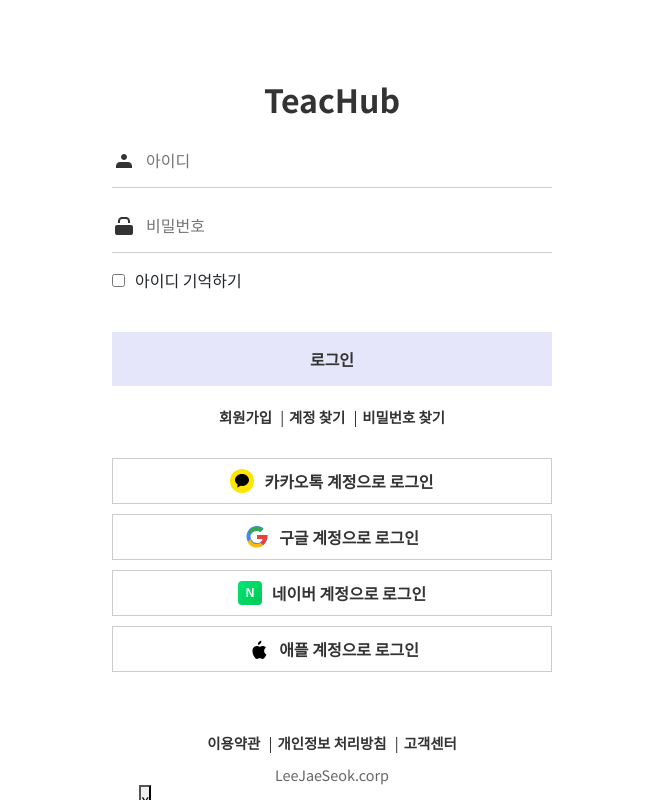
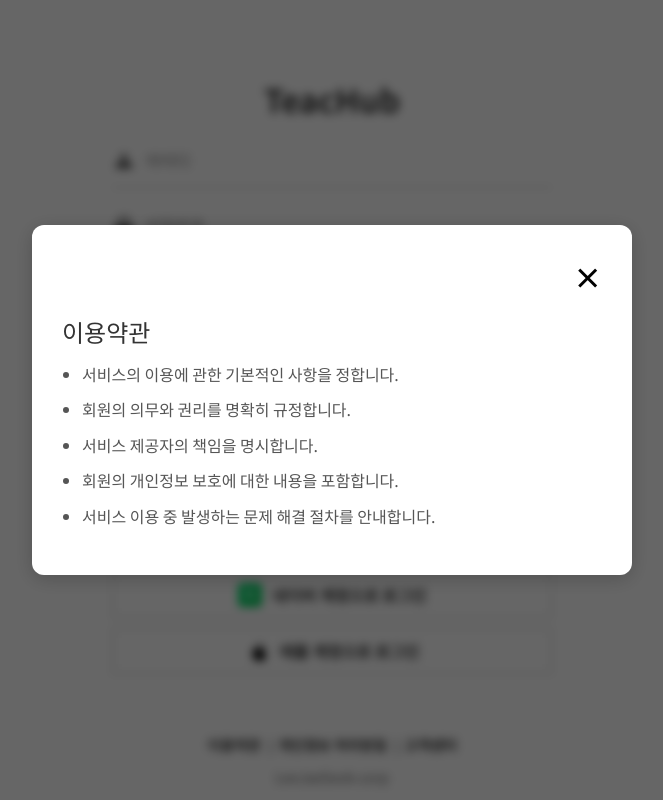
Before and after one commit to KoesJin/Daelim_LeeJaeSeok_TeamProJect, a React (Create React App) app: page / in a window 1280 px wide. Both pictures are taken after a click on the element "이용약관". Shown: the whole page, without its empty margins (308-971 px from the left). Built offline with nearby package versions, Linux system fonts and the light colour scheme.

Commit message:
로그인 페이지 ui 수정

```diff
--- a/src/css/LoginPage/LoginPage.module.css
+++ b/src/css/LoginPage/LoginPage.module.css
@@ -97,19 +97,28 @@
 }
 
 .links {
-    margin-top: 10px;
     font-size: 0.9rem;
+    display: flex;
+    justify-content: center;
+    align-items: center;
 }
 
 .link {
     cursor: pointer;
     color: #333;
-    margin: 0 5px;
+    margin: 0 10px;
     font-weight: bold;
 }
 
 .link:hover {
     color: #555;
+}
+
+.separator {
+    font-size: 1rem; /* 구분 기호 크기 증가 */
+    margin: 0 5px; /* 구분 기호 주위에 여백 추가 */
+    font-weight: bold;
+    color: #333;
 }
 
 .socialLoginContainer {
@@ -166,6 +175,73 @@
     color: #666;
 }
 
+.modalOverlay {
+    position: fixed;
+    top: 0;
+    left: 0;
+    width: 100%;
+    height: 100%;
+    background-color: rgba(0, 0, 0, 0.6); /* 배경을 더 어둡고 반투명하게 설정 */
+    display: flex;
+    justify-content: center;
+    align-items: center;
+    z-index: 1000; /* 다른 요소보다 위에 나타나도록 설정 */
+    backdrop-filter: blur(5px); /* 배경에 블러 효과 추가 */
+}
+
+.modal {
+    background-color: #fff;
+    padding: 30px;
+    width: 90%;
+    max-width: 600px; /* 모달을 더 넓게 설정 */
+    max-height: 80vh; /* 최대 높이를 설정하여 스크롤 가능하게 */
+    overflow-y: auto; /* 내용이 많을 경우 스크롤 추가 */
+    box-shadow: 0px 4px 20px rgba(0, 0, 0, 0.2); /* 더 부드러운 그림자 */
+    border-radius: 12px; /* 둥근 모서리 */
+    position: relative;
+}
+
+.modalHeader {
+    display: flex;
+    justify-content: flex-end;
+}
+
+.closeButton {
+    font-size: 1.8rem;
+    border: none;
+    background: none;
+    cursor: pointer;
+    font-weight: bold;
+    transition: color 0.3s ease;
+}
+
+.closeButton:hover {
+    color: #333; /* 호버 시 색상을 진하게 */
+}
+
+.modalContent {
+    margin-top: 20px;
+    text-align: left;
+    line-height: 1.6; /* 텍스트 줄 간격 조절 */
+    color: #444; /* 텍스트 색상 변경 */
+}
+
+.modalContent h2 {
+    font-size: 1.5rem;
+    margin-bottom: 15px;
+    color: #333;
+}
+
+.modalContent ul {
+    padding-left: 20px;
+}
+
+.modalContent li {
+    margin-bottom: 10px;
+    font-size: 1rem;
+    color: #555;
+}
+
 /* 반응형 디자인 */
 @media (max-width: 768px) {
     .LoginBody {
--- a/src/page/Login/LoginPage.jsx
+++ b/src/page/Login/LoginPage.jsx
@@ -59,10 +59,11 @@ function LoginPage() {
                 body: JSON.stringify({ userId, userPw }),
             });
 
-            if (response.ok) {
-                const data = await response.json();
-                const jwtToken = data.data.jwtToken.accessToken; // 서버로부터 받은 액세스 토큰
-                const jslName = data.data.userName; // userName 받아옴
+            const result = await response.json();
+
+            if (result.status === '200') {
+                const jwtToken = result.data.jwtToken.accessToken; // 서버로부터 받은 액세스 토큰
+                const jslName = result.data.userName; // userName 받아옴
 
                 // 중복 로그인을 막기위한 코드
                 const existingToken = localStorage.getItem('Authorization') || sessionStorage.getItem('Authorization');
@@ -70,9 +71,6 @@ function LoginPage() {
                     localStorage.removeItem('Authorization');
                     sessionStorage.removeItem('Authorization');
                 }
-
-                // const bearer = data.data.jwtToken.grantType
-                // const loginAccessToken = `${bearer} ${jwtToken}`
 
                 // 'Bearer ' 접두사를 추가하여 JWT 토큰을 로컬 스토리지와 세션 스토리지에 저장
                 const bearerToken = `Bearer ${jwtToken}`;
@@ -87,7 +85,7 @@ function LoginPage() {
 
                 navigate('/mainpage');
             } else {
-                alert('아이디 또는 비밀번호가 잘못되었습니다.');
+                alert(result.message);
             }
         } catch (error) {
             console.error('Error logging in:', error);
@@ -100,7 +98,6 @@ function LoginPage() {
             <div className={styles.LoginBody}>
                 <div className={styles.container}>
                     <h1>TeacHub</h1>
-
                     <form className={styles.form} onSubmit={handleLogin}>
                         <div className={styles.inputContainer}>
                             <UserIcon />
@@ -138,10 +135,11 @@ function LoginPage() {
                     <div className={styles.links}>
                         <span className={styles.link} onClick={() => navigate('/checksignuppage')}>
                             회원가입
-                        </span>{' '}
-                        |<span className={styles.link}>계정 찾기</span> |
+                        </span>
+                        <span className={styles.separator}>|</span> {/* 구분 기호 */}
                         <span className={styles.link}>비밀번호 찾기</span>
                     </div>
+
                     <div className={styles.socialLoginContainer}>
                         <button className={styles.socialLoginButton}>
                             <KakaoIcon />
@@ -173,7 +171,7 @@ function LoginPage() {
                         <div className={styles.modal}>
                             <div className={styles.modalHeader}>
                                 <button className={styles.closeButton} onClick={closeModal}>
-                                    x
+                                    &times;
                                 </button>
                             </div>
                             <div className={styles.modalContent}>
```
